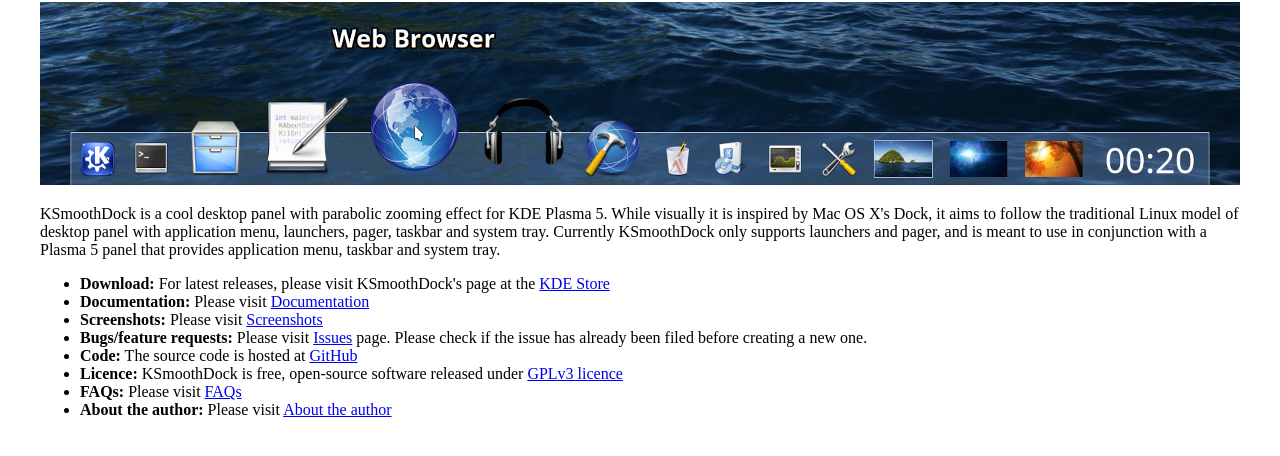
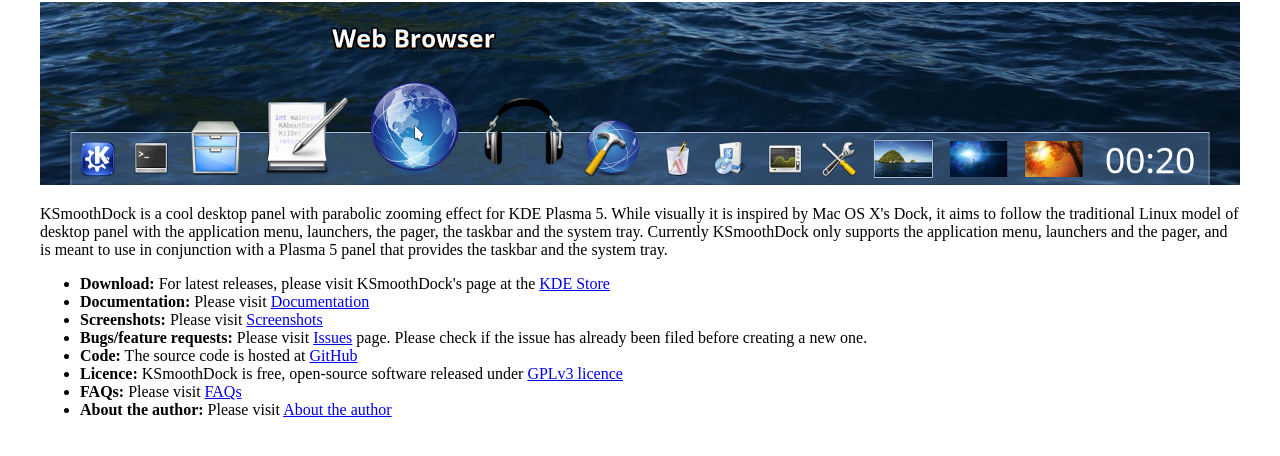
Before and after one commit to dangvd/ksmoothdock, a plain HTML site: page docs/index.html in a window 1280 px wide. Shown: the part 78-534 px from the top of the page. Drawn offline with Linux system fonts and the light colour scheme.

Commit message:
Minor clean-up for README and homepage.

```diff
--- a/docs/index.html
+++ b/docs/index.html
@@ -30,7 +30,12 @@ div#content {
 <img src="ksmoothdock.jpg"></img>
 
 <p>
-KSmoothDock is a cool desktop panel with parabolic zooming effect for KDE Plasma 5. While visually it is inspired by Mac OS X's Dock, it aims to follow the traditional Linux model of desktop panel with application menu, launchers, pager, taskbar and system tray. Currently KSmoothDock only supports launchers and pager, and is meant to use in conjunction with a Plasma 5 panel that provides application menu, taskbar and system tray.
+KSmoothDock is a cool desktop panel with parabolic zooming effect for KDE Plasma
+5. While visually it is inspired by Mac OS X's Dock, it aims to follow the
+traditional Linux model of desktop panel with the application menu, launchers,
+the pager, the taskbar and the system tray. Currently KSmoothDock only supports
+the application menu, launchers and the pager, and is meant to use in
+conjunction with a Plasma 5 panel that provides the taskbar and the system tray.
 </p>
 
 <ul>
```
Also changed, not shown: 1 other file.
